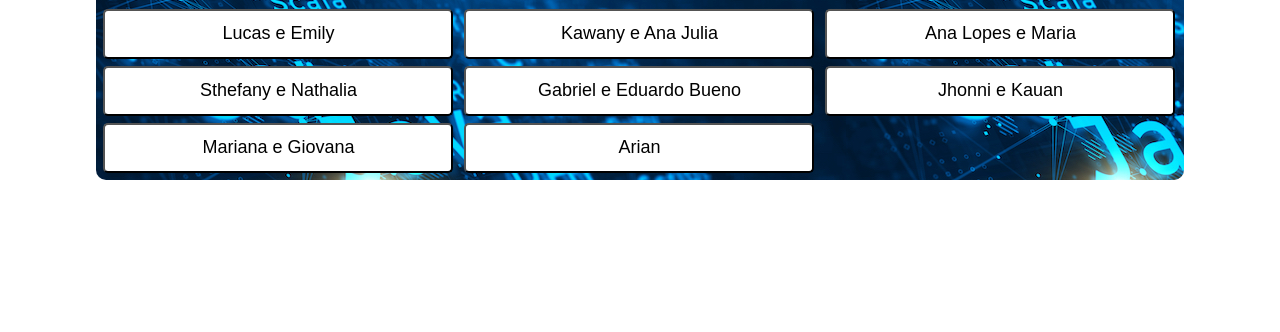
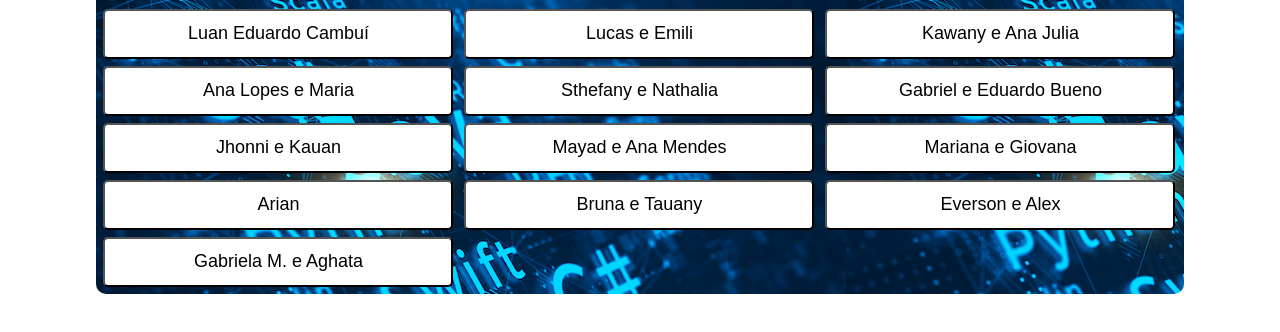
Before and after one commit to prog2mat2/3NA, a plain HTML site: page index.html in a window 1280 px wide. Shown: the part 328-660 px from the top of the page. Drawn offline with Linux system fonts and the light colour scheme.

Commit message:
Add files via upload

```diff
--- a/index.html
+++ b/index.html
@@ -13,15 +13,19 @@
 
         <div>
 <h1>Pagina em HTML 3NA </h1><br>
-<a href="https://Lucasboti.github.io/lucasemili/"><button>Lucas e Emily</button></a>
+<a href="luancemcaprogramacao.github.io/cemca"><button>Luan Eduardo Cambuí</button></a>
+<a href="https://Lucasboti.github.io/lucasemili/"><button>Lucas e Emili</button></a>
 <a href="https://kaw-lima.github.io/KawanyAnaju/"><button>Kawany e Ana Julia</button></a>
 <a href="https://anacarolinelopes.github.io/AnaLopesMaria/"><button>Ana Lopes e Maria</button></a>
 <a href="https://stheemarques.github.io/Sthenath/"><button>Sthefany e Nathalia</button></a>
 <a href="https://ududu01.github.io/Eduardo-e-Gabriel/"><button>Gabriel e Eduardo Bueno</button></a>
 <a href="https://kauanmoura16.github.io/jhonnikauan/"><button>Jhonni e Kauan</button></a>
+<a href="https://mendescah.github.io/cemca/"><button>Mayad e Ana Mendes</button></a>
 <a href="https://marianagoes.github.io/marianaegiovana/"><button>Mariana e Giovana</button></a>
 <a href="https://ar1angouveia.github.io/Arian-/"><button>Arian</button></a>
-
+<a href="bruna2948.github.io/CEMCA"><button>Bruna e Tauany</button></a>
+<a href="https://goddoffwar.github.io/espa-o"><button>Everson e Alex</button></a>
+<a href="https://gabrielaeaghata.github.io/Moda/"><button>Gabriela M. e Aghata</button></a>
 </div>
    </body>
 </html>
```
